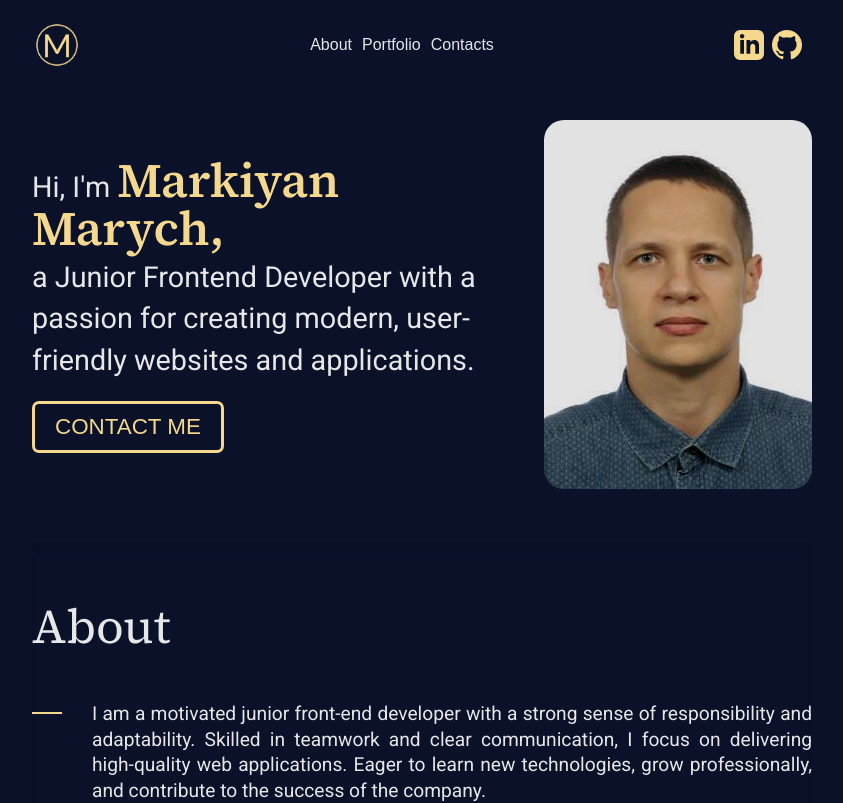
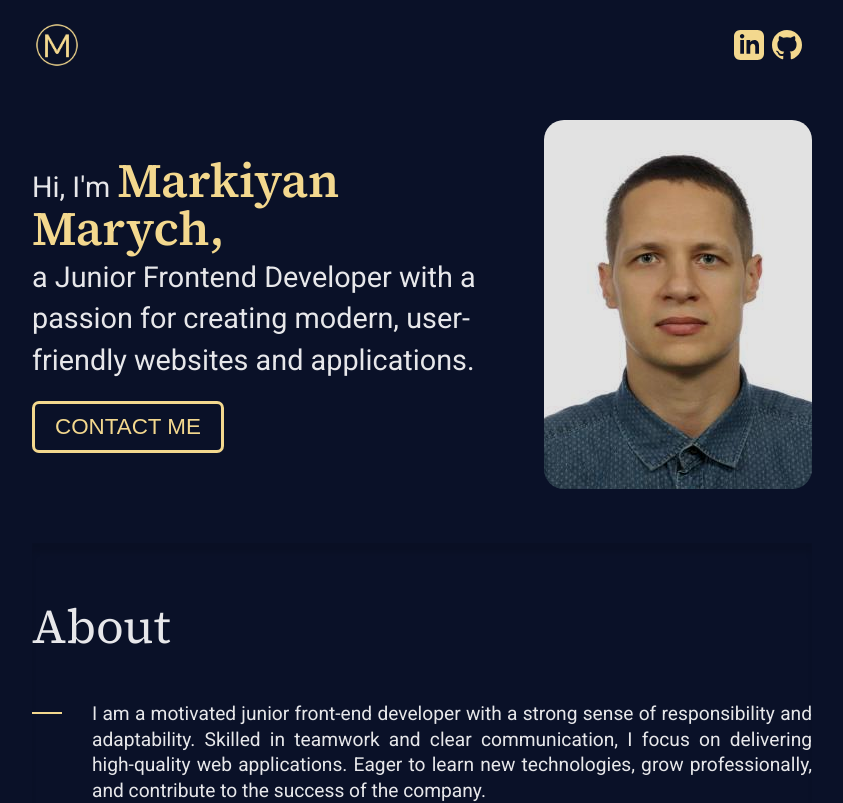
Before and after one commit to MarkiMark01/portfolio_vite_sass, a React (Vite) app: page / in a window 1280 px wide. Shown: the top 803 px of the page, without its empty margins (218-1061 px from the left). Built offline with nearby package versions, Linux system fonts and the light colour scheme.

Commit message:
updated App

```diff
--- a/src/App.jsx
+++ b/src/App.jsx
@@ -12,10 +12,16 @@ function App() {
     <main>
       <Header />
       <Main />
-      <About />
+      <section id="myabout">
+        <About />
+      </section>
       <Skills />
-      <Portfolio/>
-      <Contacts/>
+      <section id="myportfolio">
+        <Portfolio />
+      </section>
+      <section id="mycontacts">
+        <Contacts />
+      </section>
       <Footer/>
     </main>
   );
--- a/src/components/pages/header/Header.jsx
+++ b/src/components/pages/header/Header.jsx
@@ -1,4 +1,3 @@
-
 import In from "../../icons/In";
 import GitHub from "../../icons/GitHub";
 import styles from "./header.module.scss";
@@ -6,18 +5,24 @@ import styles from "./header.module.scss";
 const Header = () => {
   return (
     <header className={styles.header}>
-       <img src="./icon.png" alt="logo" width={50} height={50} style={{padding: 2}}/>
+      <img
+        src="./icon.png"
+        alt="logo"
+        width={50}
+        height={50}
+        style={{ padding: 2 }}
+      />
       <nav className={styles.navBar}>
-         <a href="">About</a>
-         <a href="">Portfolio</a>
-         <a href="">Contacts</a>
+        {/* <a href="#myabout">About</a>
+        <a href="#myportfolio">Portfolio</a>
+        <a href="#mycontacts">Contacts</a> */}
       </nav>
       <nav className={styles.navIcons}>
-         <a href="https://www.linkedin.com/in/markiyan-marych/" target='_blanc'>
-          <In/>
+        <a href="https://www.linkedin.com/in/markiyan-marych/" target="_blanc">
+          <In />
         </a>
-         <a href="https://github.com/MarkiMark01" target='_blanc'>
-           <GitHub/>
+        <a href="https://github.com/MarkiMark01" target="_blanc">
+          <GitHub />
         </a>
       </nav>
     </header>
--- a/src/index.scss
+++ b/src/index.scss
@@ -2,6 +2,7 @@ html,
 body {
   min-width: 100vw;
   overflow-x: hidden;
+  // scroll-behavior: smooth;
 }
 
 body {
```
Lines whose indentation alone changed are shown as unchanged.
